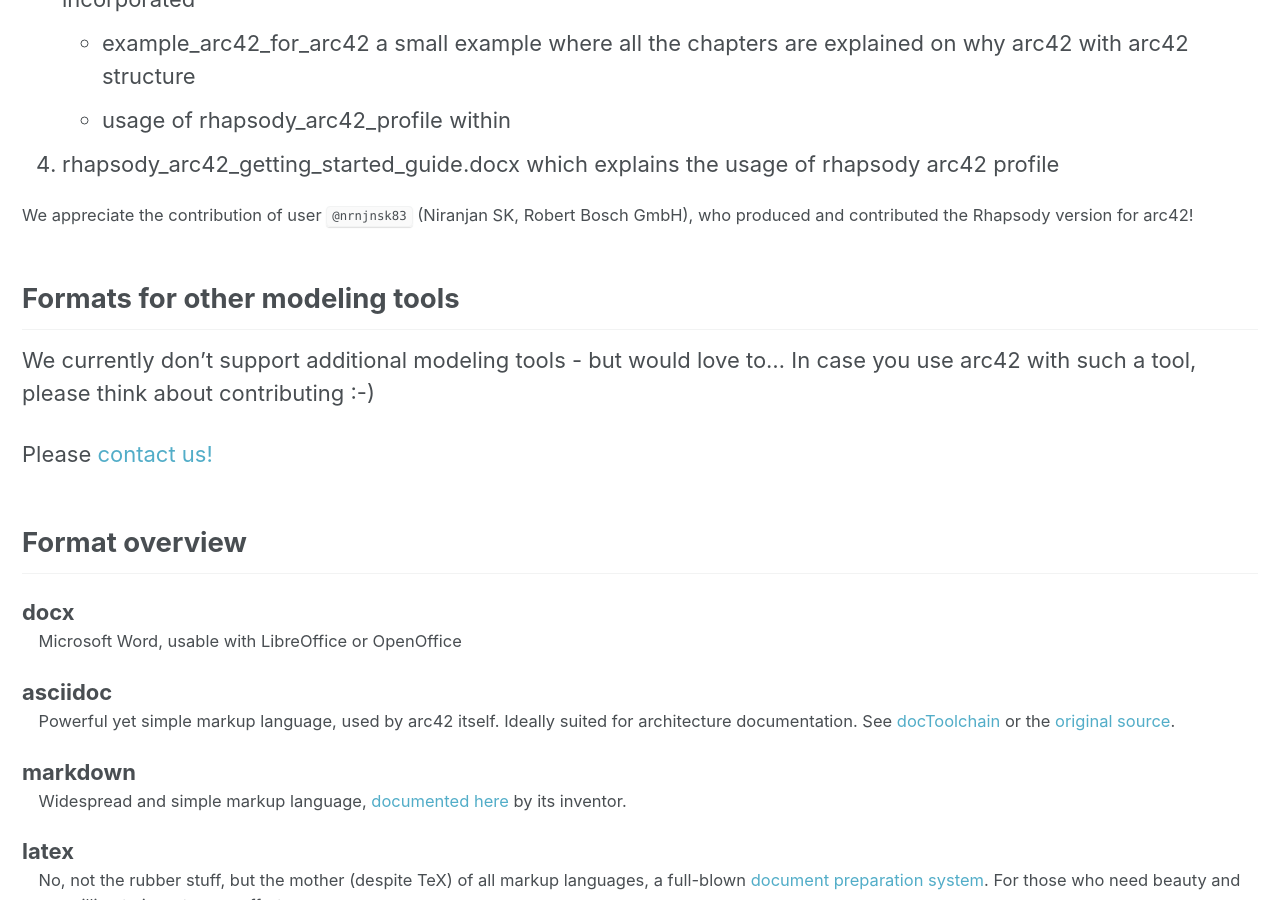
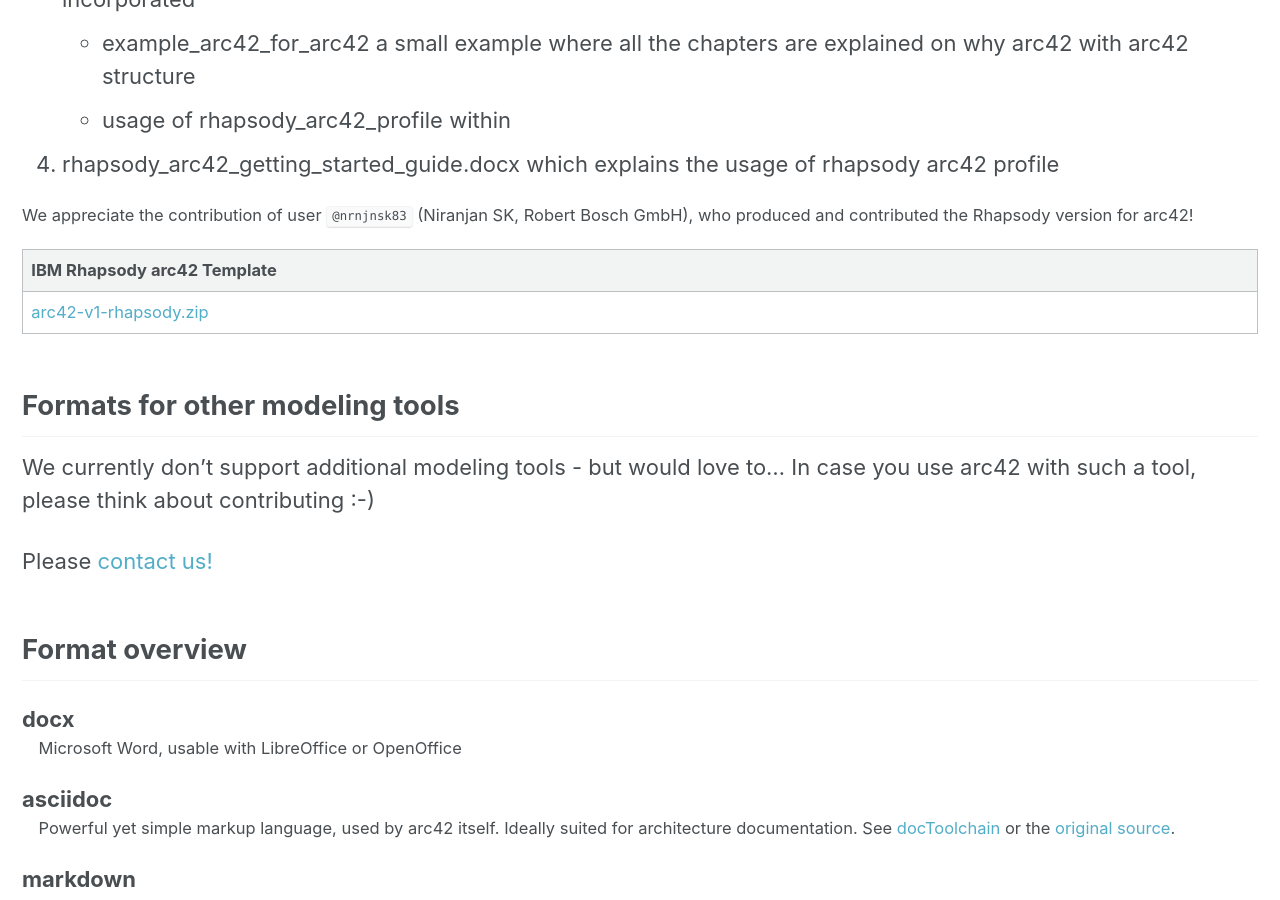
Before and after one commit to arc42/arc42.org-site, a Jekyll site: the page built from _pages/download.md, in a window 1280 px wide and 900 px high, scrolled down 4244 px. Built offline with Jekyll 4.4.1, drawn with Linux system fonts in a browser that asks for light colours; comment, search, counter and statistics services are not loaded.

Commit message:
added download link to rhapsody...

```diff
--- a/_pages/download.md
+++ b/_pages/download.md
@@ -122,6 +122,11 @@
 We appreciate the contribution of user `@nrnjnsk83` (Niranjan SK, Robert Bosch GmbH), who produced and contributed the Rhapsody version for arc42!
 {: .small}
 
+| IBM Rhapsody arc42 Template |
+|--------------------------|
+| [arc42-v1-rhapsody.zip]({{GITHUBDIR}}rhapsody/arc42-v1-rhapsody.zip)|
+
+
 
 ## Formats for other modeling tools
 We currently don't support additional modeling tools - but would love to...
```
